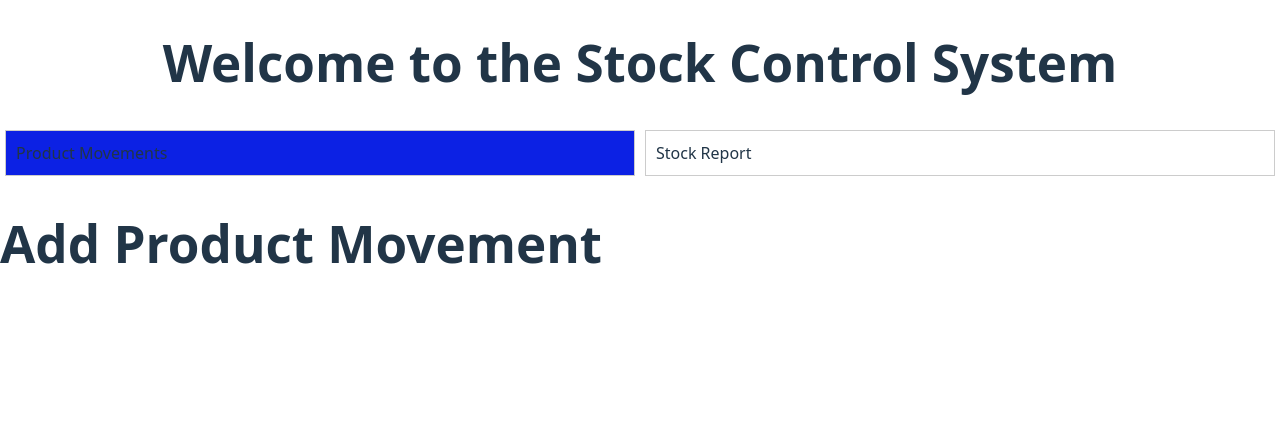
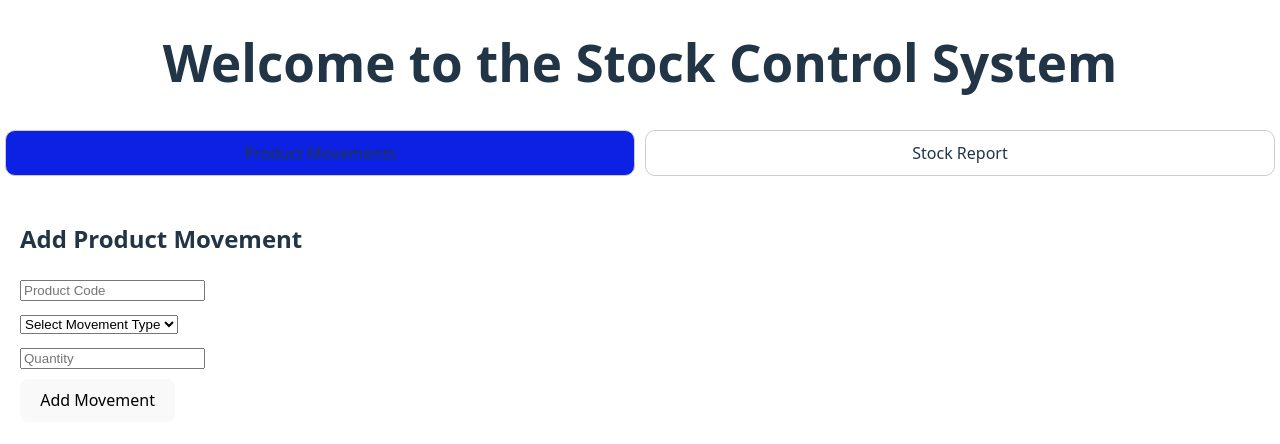
Before and after one commit to thiagoauper/stock-control, a React (Vite) app in the folder stock-control-ui-react/: page / in a window 1280 px wide. Shown: the top 444 px of the page. Built offline with nearby package versions, Linux system fonts and the light colour scheme.

Commit message:
Tweaking layout.

```diff
--- a/stock-control-ui-react/src/App.css
+++ b/stock-control-ui-react/src/App.css
@@ -2,19 +2,21 @@
   text-align: center;
 }
 
-.flex-container {
+.home-page-buttons-container {
   display: flex;
   flex-direction: row;
 }
 
-.flex-item {
+.home-page-button {
   flex: 1;
   padding: 10px;
   border: 1px solid #ccc;
   margin: 5px;
+  border-radius: 10px;
+  text-align: center;
 }
 
-.flex-item:hover {
+.home-page-button:hover {
   background-color: #33a9ad;
 }
 
--- a/stock-control-ui-react/src/App.jsx
+++ b/stock-control-ui-react/src/App.jsx
@@ -15,11 +15,11 @@ function App() {
     <>
       <h1 id="mainTitle">Welcome to the Stock Control System</h1>
 
-      <div className='flex-container'>
-        <div className={`flex-item ${displayProductMovements ? 'selected' : ''}`} onClick={() => setDisplayProductMovements(true)}>
+      <div className='home-page-buttons-container'>
+        <div className={`home-page-button ${displayProductMovements ? 'selected' : ''}`} onClick={() => setDisplayProductMovements(true)}>
           Product Movements
         </div>
-        <div className={`flex-item ${!displayProductMovements ? 'selected' : ''}`} onClick={() => setDisplayProductMovements(false)}>
+        <div className={`home-page-button ${!displayProductMovements ? 'selected' : ''}`} onClick={() => setDisplayProductMovements(false)}>
           Stock Report
         </div>
       </div>
--- a/stock-control-ui-react/src/modules/features/product-movement/components/add-product-movement/add-product-movement.jsx
+++ b/stock-control-ui-react/src/modules/features/product-movement/components/add-product-movement/add-product-movement.jsx
@@ -1,8 +1,26 @@
 export default function AddProductMovement() {
     return (
-        <div>
-        <h1>Add Product Movement</h1>
-        {/* Add your form or components for adding product movement here */}
+        <div style={{ padding: '20px' }}>
+            <h2>Add Product Movement</h2>
+
+            <div style={{ display: 'flex', gap: '10px', flexDirection: 'column' }}>
+                <div>
+                    <input type="text" placeholder="Product Code" />
+                </div>
+                <div>
+                    <select id="movementType">
+                        <option value="">Select Movement Type</option>
+                        <option value="0">Inbound</option>
+                        <option value="1">Outbound</option>
+                    </select>
+                </div>
+                <div>
+                    <input type="number" placeholder="Quantity" />
+                </div>
+            </div>
+            <div style={{ marginTop: '10px' }}>
+                <button type="button">Add Movement</button>
+            </div>
         </div>
     );
 }
```
